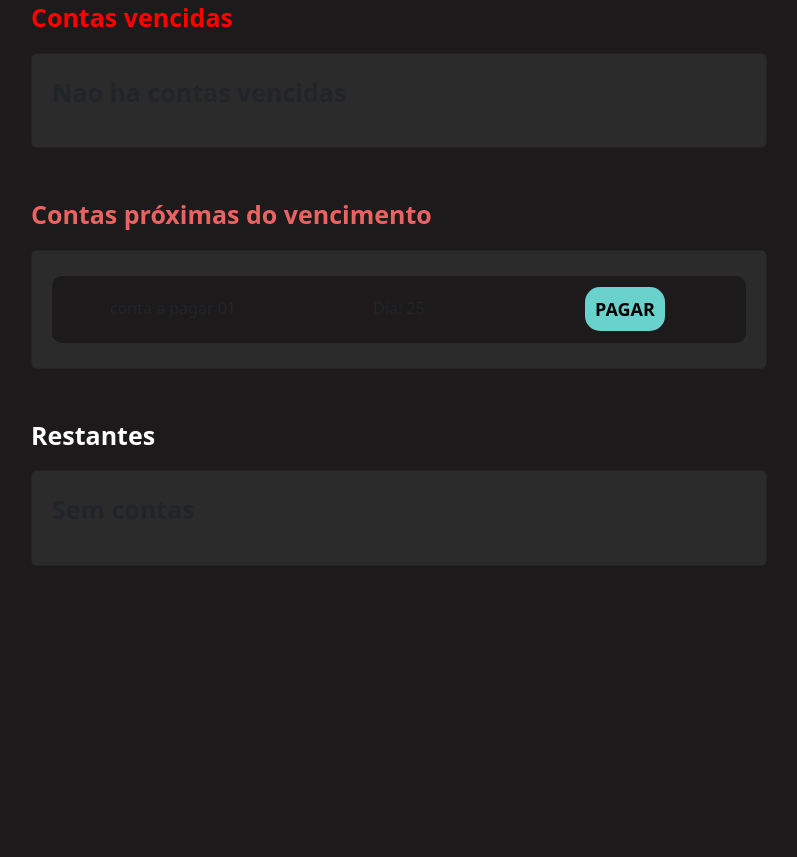
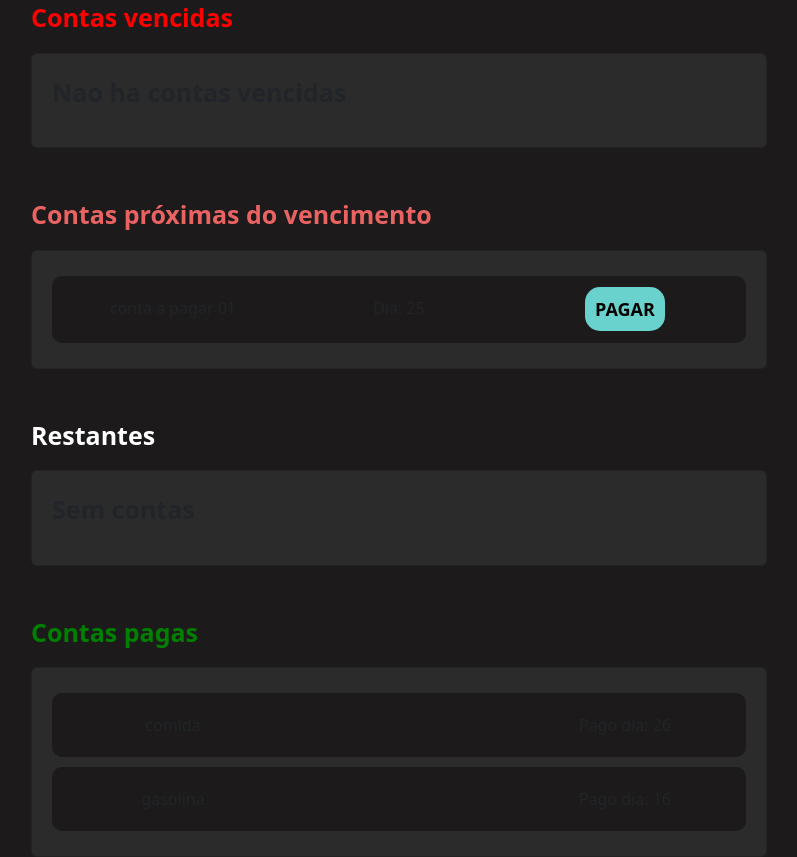
Before and after one commit to davidrobel/FINAN.CE, a Django app: page /contas/ver_contas/ in a window 1280 px wide. Shown: the part 105-962 px from the top of the page, without its empty margins (51-848 px from the left). Before the commit the page ends 670 px from the top, so only its background shows below. Run offline with Django 4.2, Linux system fonts and the light colour scheme; data comes from the database, SQL or seed files in the repository; both versions use the stored data as it was after the commit.

Commit message:
FIX: bug on ver_contas, no list itens on HTML fixed

```diff
--- a/contas/templates/ver_contas.html
+++ b/contas/templates/ver_contas.html
@@ -43,7 +43,7 @@
                                         Dia: {{i.dia_pagamento}}
                                     </div>
                                     <div class="col-md text-center">
-                                        <a href="{% url 'paga_conta' i.id %}" class="botao-principal">PAGAR</a>
+                                        <a href="#" class="botao-principal">PAGAR</a>
                                     </div>
                                 </div>
                             </div>
@@ -68,7 +68,7 @@
                                         Dia: {{v.dia_pagamento}}
                                     </div>
                                     <div class="col-md text-center">
-                                        <a href="{% url 'paga_conta' v.id %}" class="botao-principal">PAGAR</a>
+                                        <a href="#" class="botao-principal">PAGAR</a>
                                     </div>
                                 </div>
                             </div>
@@ -94,7 +94,35 @@
                                         Dia: {{r.dia_pagamento}}
                                     </div>
                                     <div class="col-md text-center">
-                                        <a href="{% url 'paga_conta' r.id %}" class="botao-principal">PAGAR</a>
+                                        <a href="#" class="botao-principal">PAGAR</a>
+                                    </div>
+                                </div>
+                            </div>
+                        {% endfor %}
+                    {% endif %}
+
+                </div>
+
+
+                <br>
+                <br>
+                <p class="fonte-destaque" style="color: green;">Contas pagas</p>
+                <div class="card">
+                    {% if not contas_pagas %}
+                        <p class="fonte-destaque">Sem contas pagas este mes</p>
+                    {% else %}
+                        {% for p in contas_pagas %}
+
+                            <div class="linha-conta" style="margin: 5px 0px">
+                                <div class="row">
+                                    <div class="col-md text-center">
+                                        {{p.titulo}}
+                                    </div>
+                                    <div class="col-md text-center">
+
+                                    </div>
+                                    <div class="col-md text-center">
+                                        Pago dia: {{p.dia_pagamento}}
                                     </div>
                                 </div>
                             </div>
@@ -105,6 +133,7 @@
 
             </div><br><br>
 
+
             <div class="col-md-4"  style="margin: 5px 0px">
             </div>
 
--- a/contas/urls.py
+++ b/contas/urls.py
@@ -4,6 +4,6 @@ from . import views
 urlpatterns = [
     path('definir_contas/', views.definir_contas, name="definir_contas"),
     path('ver_contas/', views.ver_contas, name="ver_contas"),
-    path('paga_conta/<int:id>', views.paga_conta, name='paga_conta')
+    #path('paga_conta/<int:id>', views.paga_conta, name='paga_conta')
 
 ]
--- a/contas/views.py
+++ b/contas/views.py
@@ -48,10 +48,14 @@ def ver_contas(request):
         contas_vencidas = todas_contas.filter(dia_pagamento__lt = DIA_ATUAL).exclude(id__in = contas_pagas)
         contas_prox_vencimento = todas_contas.filter(dia_pagamento__lte = DIA_ATUAL + 5).filter(dia_pagamento__gt = DIA_ATUAL).exclude(id__in = contas_pagas)
         restantes = todas_contas.exclude(id__in = contas_vencidas).exclude(id__in = contas_prox_vencimento).exclude(id__in = contas_pagas)
+        pagas = todas_contas.exclude(id__in = contas_vencidas).exclude(id__in = contas_prox_vencimento).exclude(id__in = restantes)
 
         return render(request, 'ver_contas.html', {'contas_vencidas': contas_vencidas,
                                                    'contas_prox_vencimento': contas_prox_vencimento,
-                                                   'restantes':restantes})
+                                                   'restantes':restantes,
+                                                   'contas_pagas': pagas})
+
+
 
 def paga_conta(request, id):
     #paga_conta = mContaPagar.objects.get(pk=id)
@@ -65,6 +69,5 @@ def paga_conta(request, id):
 
     valores.save()
 
-
     messages.add_message(request, constants.SUCCESS, 'UFA!! Conta paga.')
     return redirect('/contas/ver_contas/')
--- a/core/urls.py
+++ b/core/urls.py
@@ -21,7 +21,7 @@ from django.conf.urls.static import static
 
 urlpatterns = [
     path('admin/', admin.site.urls),
-    path('perfil/', include('perfil.urls')),
+    path('', include('perfil.urls')),
     path('extrato/', include('extrato.urls')),
     path('planejamento/', include('planejamento.urls')),
     path('contas/', include('contas.urls')),
--- a/perfil/urls.py
+++ b/perfil/urls.py
@@ -2,7 +2,7 @@ from django.urls import path
 from . import views
 
 urlpatterns = [
-    path('home/', views.home, name='home'),
+    path('', views.home, name='home'),
     path('gerenciar/', views.gerenciar, name='gerenciar'),
     path('cadastrar_banco/', views.cadastrar_banco, name='cadastrar_banco'),
     path('deletar_banco/<int:id>', views.deletar_banco, name='deletar_banco'),
```
Also changed, not shown: db.sqlite3.
